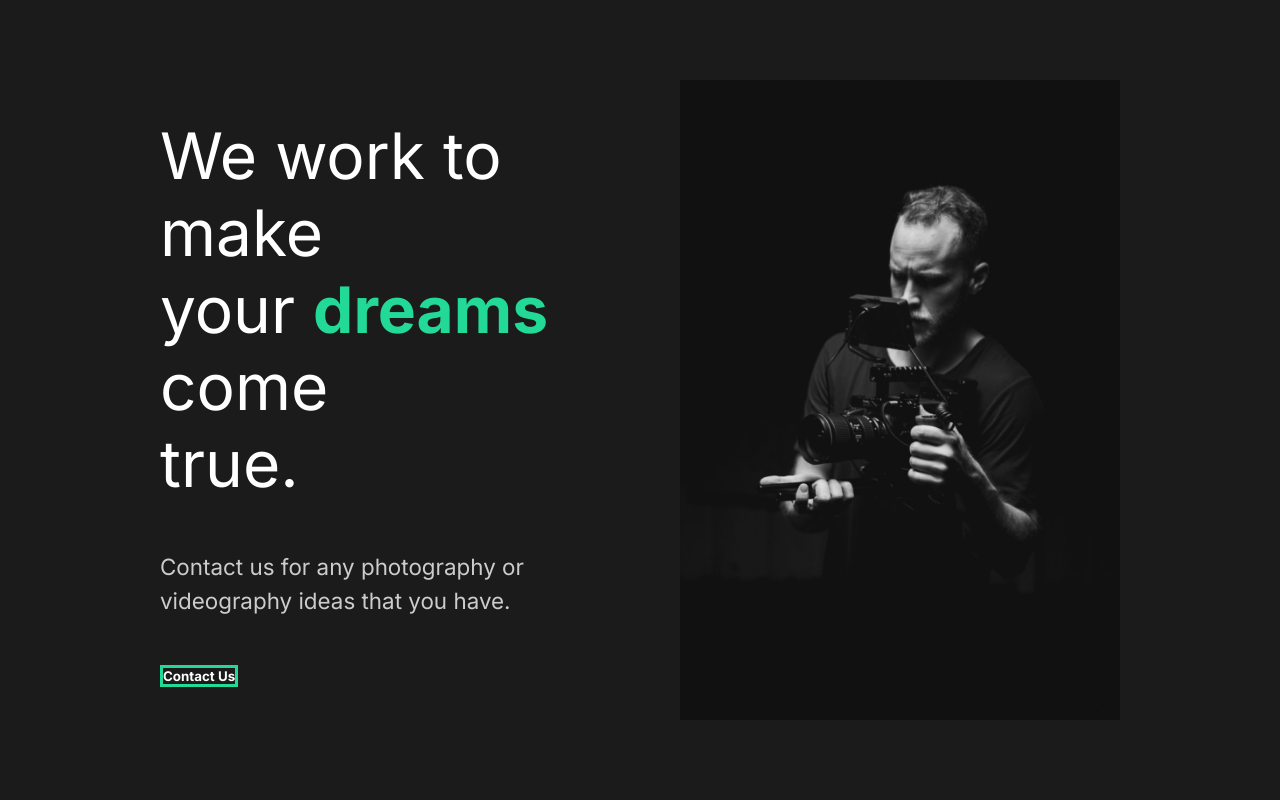
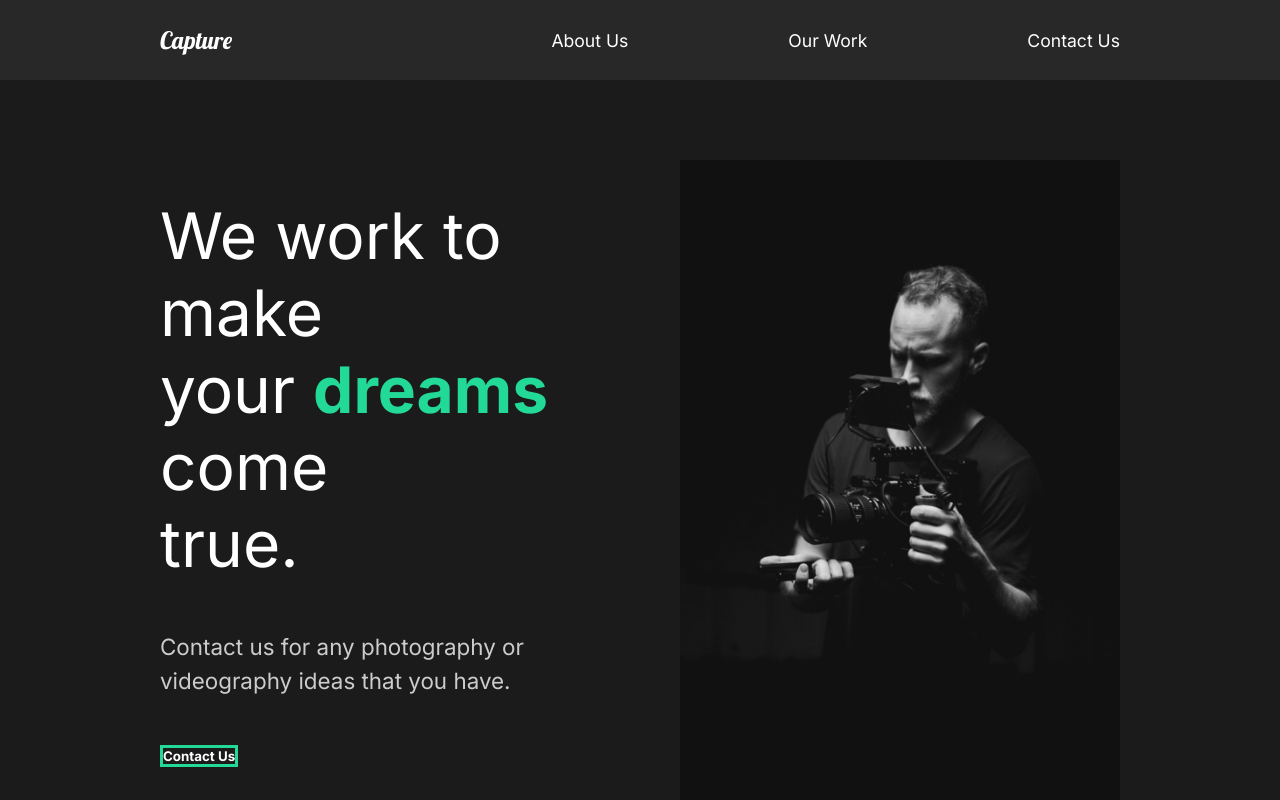
Before and after one commit to adyashapadhy/capture-portfolio, a React (Create React App) app: page / in a window 1280 px wide. Shown: the top 800 px of the page. Built offline with nearby package versions, Linux system fonts and the light colour scheme.

Commit message:
Creating Nav

```diff
--- a/src/App.js
+++ b/src/App.js
@@ -7,11 +7,12 @@
 //Import Pages
 import AboutUs from "./pages/AboutUs";
 
-
+import Nav from './components/Nav';
 function App() {
   return (
     <div className="App">
       <GlobalStyle />
+      <Nav />
       <AboutUs />
     </div>
   );
--- /dev/null
+++ b/src/components/Nav.js
@@ -0,0 +1,50 @@
+import styled from 'styled-components';
+
+const Nav = () => {
+    return(
+        <StyledNav>
+            <h1>
+                <a id="logo" href="#">Capture</a>
+            </h1>
+            <ul>
+                <li>
+                    <a href="#">About Us</a>
+                </li>
+                <li>
+                    <a href="#">Our Work</a>
+                </li>
+                <li>
+                    <a href="#">Contact Us</a>
+                </li>
+            </ul>
+        </StyledNav>
+    )
+}
+
+const StyledNav = styled.nav`
+    min-height: 10vh;
+    display: flex;
+    margin: auto;
+    justify-content: space-between;
+    align-items: center;
+    padding: 1rem 10rem;
+    background: #282828;
+    a {
+        color: white;
+        text-decoration: none;
+    }
+    ul{
+        display: flex;
+        list-style: none;
+    }
+    #logo {
+        font-size: 1.5rem;
+        font-family: "Lobster", cursive;
+        font-weight: lighter;
+    }
+    li{
+        padding-left: 10rem;
+        position: relative;
+    }
+`;
+export default Nav;
```
